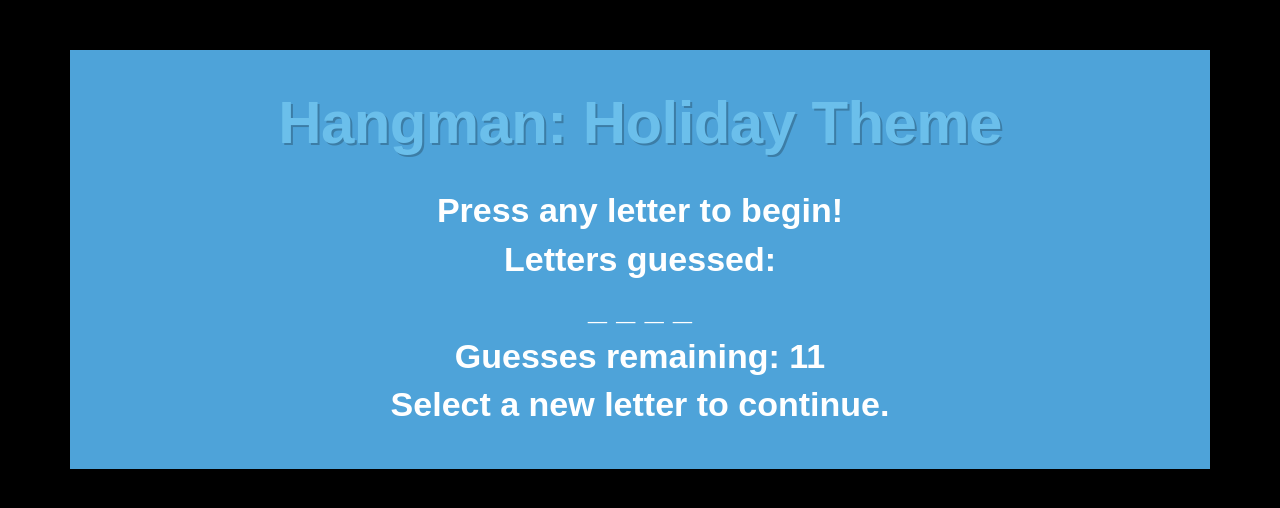
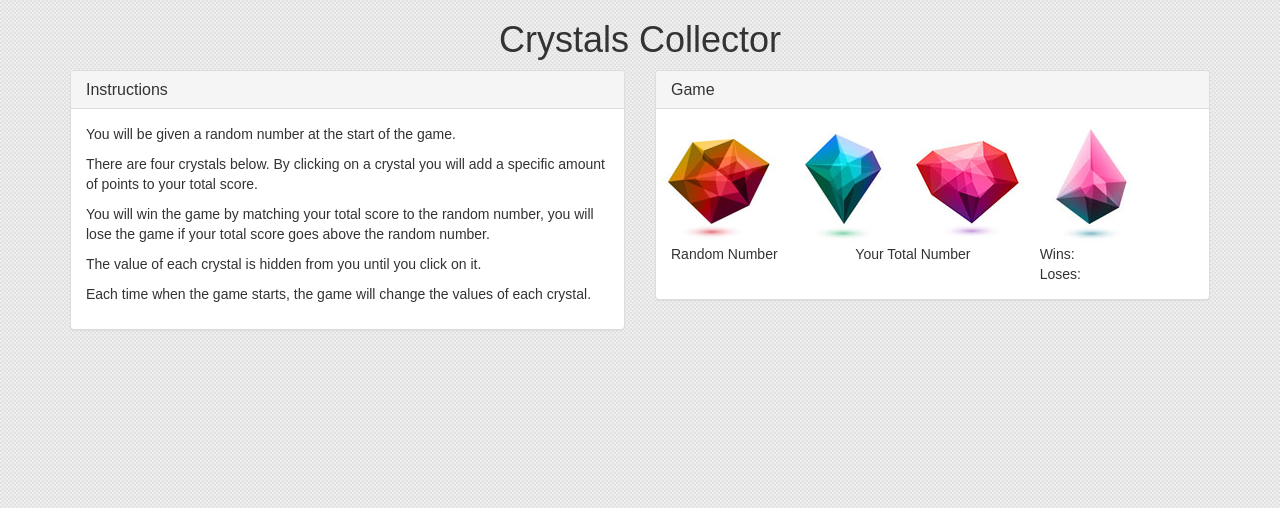
Before and after one commit to v8tx/week-4-game, a PHP site: page / in a window 1280 px wide. Shown: the top 508 px of the page. Run offline with PHP 8.4, Linux system fonts and the light colour scheme.

Commit message:
edited styles, html and added images

```diff
--- a/assets/css/style.css
+++ b/assets/css/style.css
@@ -1,20 +1,39 @@
 body {
-	background: url("") 0 0 repeat #000;
+	background: url("../images/white_carbon.png") 0 0 repeat #ebebeb;
 	margin: 0 auto;
 	font-family: 'Arial', 'Helvetica Neue', Helvetica, sans-serif;
 	padding: 0;
 }
-
-header {
-	background: #ebebeb;
-	width: 100%;
+.crystal {
+	border: none;
+	height: 120px;
+	width: 120px;
+}
+.one {
+	background: url("../images/crystal1.jpg") no-repeat #fff;
 	margin: 0;
 	padding: 0;
-	min-height: auto;
-	display: inline-block;
-	background: url("../images/footer_lodyas.png") 0 0 repeat #777;
 }
-h1 {
+.two {
+	background: url("../images/crystal2.jpg") no-repeat #fff;
+	margin: 0;
+	padding: 0;
+
+}
+.three {
+	background: url("../images/crystal3.jpg") no-repeat #fff;
+	margin: 0;
+	padding: 0;
+}
+.four {
+	background: url("../images/crystal4.jpg") no-repeat #fff;
+	margin: 0;
+	padding: 0;
+}
+header {
+
+}
+/* h1 {
 	font-family: 'Arial', 'Helvetica Neue', Helvetica, sans-serif;
 	font-size: 60px;
 	font-weight: bold;
@@ -40,5 +59,5 @@
 	margin: 50px 0 0 0;
 	text-align: center;
 	padding: 40px;
-	background: #4EA3D9;
 }
+*/
--- a/index.html
+++ b/index.html
@@ -1,26 +1,137 @@
 <!DOCTYPE html>
 <html>
 <head>
-	<title>Hangman: Holiday Theme</title>
+	<title>Crystals Collector</title>
 
 	<!-- Fill in the href to the css such that this HTML file can access the CSS -->
 	<!-- Don't move the HTML or CSS file. Use Relative Linking -->
 	<link rel="stylesheet" type="text/css" href="assets/css/reset.css">
 	<link rel="stylesheet" type="text/css" href="https://maxcdn.bootstrapcdn.com/bootstrap/3.3.7/css/bootstrap.min.css">
 	<link rel="stylesheet" type="text/css" href="assets/css/style.css">
-	<link href="https://fonts.googleapis.com/css?family=Great+Vibes" rel="stylesheet">
+
+    <!-- Added link to the jQuery Library -->
+    <script src="https://code.jquery.com/jquery-2.2.3.js" integrity="sha256-laXWtGydpwqJ8JA+X9x2miwmaiKhn8tVmOVEigRNtP4=" crossorigin="anonymous"></script>
+
 </head>
 <body>
 
 <div class="container">
-		<div id="game" class="col-md-12">
     <div class="row">
 
+		<h1 class="text-center">Crystals Collector</h1>
 
+        <!-- Instructions Panel -->
+        <div class="col-lg-6">
+            <div class="panel panel-default">
+                <div class="panel-heading">
+                    <h3 class="panel-title">Instructions</h3>
+                </div>
+
+	            <div class="panel-body">
+				    <p>You will be given a random number at the start of the game.</p>
+
+				    <p>There are four crystals below. By clicking on a crystal you will add a specific amount of points to your total score.</p>
+
+				    <p>You will win the game by matching your total score to the random number, you will lose the game if your total score goes above the random number.</p>
+
+				    <p>The value of each crystal is hidden from you until you click on it.</p>
+
+				    <p>Each time when the game starts, the game will change the values of each crystal.</p>
 				</div>
             </div>
         </div>
 
-<script src="assets/javascript/game.js"></script>
+        <!-- Game Panel -->
+        <div class="col-lg-6">
+        <div class="panel panel-default">
+                <div class="panel-heading">
+                    <h3 class="panel-title">Game</h3>
+                </div>
+                <div class="panel-body">
+                <div class="row">
+                    <button id="button1" class="btn btn-primary crystal one" value=""><h1></h1></button>
+                    <button id="button2" class="btn btn-primary crystal two" value=""><h1></h1></button>
+                    <button id="button3" class="btn btn-primary crystal three" value=""><h1></h1></button>
+                    <button id="button4" class="btn btn-primary crystal four" value=""><h1></h1></button>
+				</div>
+
+				<div class="row">
+					<div class="col-lg-4">Random Number</div>
+					<div class="col-lg-4">Your Total Number</div>
+					<div class="col-lg-4">
+						Wins:<br>
+						Loses:
+					</div>
+				</div>
+
+<!--                     <h1 id="firstNumber"></h1>
+                    <h1 id="operator"></h1>
+                    <h1 id="secondNumber"></h1>
+                    <hr>
+                    <h1 id="result"></h1> -->
+                </div>
+            </div>
+        </div>
+    </div>
+</div>
+
+<script type="text/javascript">
+
+$(document).ready(function(){
+
+  $('.number').click(function() {
+    if($('#operator').html() === '') {
+      $('#firstNumber').append($(this).val());
+    } else {
+      $('#secondNumber').append($(this).val());
+    }
+  })
+
+  var operator ={
+    minus: '-',
+    plus: '+',
+    divide: '/',
+    times: 'x',
+    power: '^'
+  };
+
+  var operation = {
+    '+': function(a, b) {
+        return a + b;
+    },
+    '-': function(a, b) {
+        return a - b;
+    },
+    'x': function(a, b) {
+        return a * b;
+    },
+    '/': function(a, b) {
+        return a / b;
+    },
+    '^': function(a, b) {
+        return Math.pow(a, b);
+    }
+  }
+
+  $('.operator').click(function() {
+      $('#operator').html(operator[$(this).val()]);
+  });
+
+  $('.equal').click(function() {
+      $('#result').html(operation[$('#operator').text()](parseInt($('#firstNumber').text()),parseInt($('#secondNumber').text())) );
+  });
+
+  $('.clear').click(function() {
+      $('#firstNumber').html('');
+      $('#operator').html('');
+      $('#secondNumber').html('');
+      $('#result').html('');
+  });
+});
+
+</script>
+
+<!-- <script src="assets/javascript/game.js"></script>-->
+
  </body>
 </html>
```
Also changed, not shown: assets/images/crystal1 copy.jpg (added), assets/images/crystal1.jpg (added), assets/images/crystal2 copy.jpg (added), assets/images/crystal2.jpg (added), assets/images/crystal3 copy.jpg (added), assets/images/crystal3.jpg (added), assets/images/crystal4 copy.jpg (added), assets/images/crystal4.jpg (added), assets/images/sandpaper.png (deleted), assets/images/tweed.png (deleted), assets/images/white_carbon.png (added), assets/images/white_carbon_@2X.png (added). Lines whose indentation alone changed are shown as unchanged.
